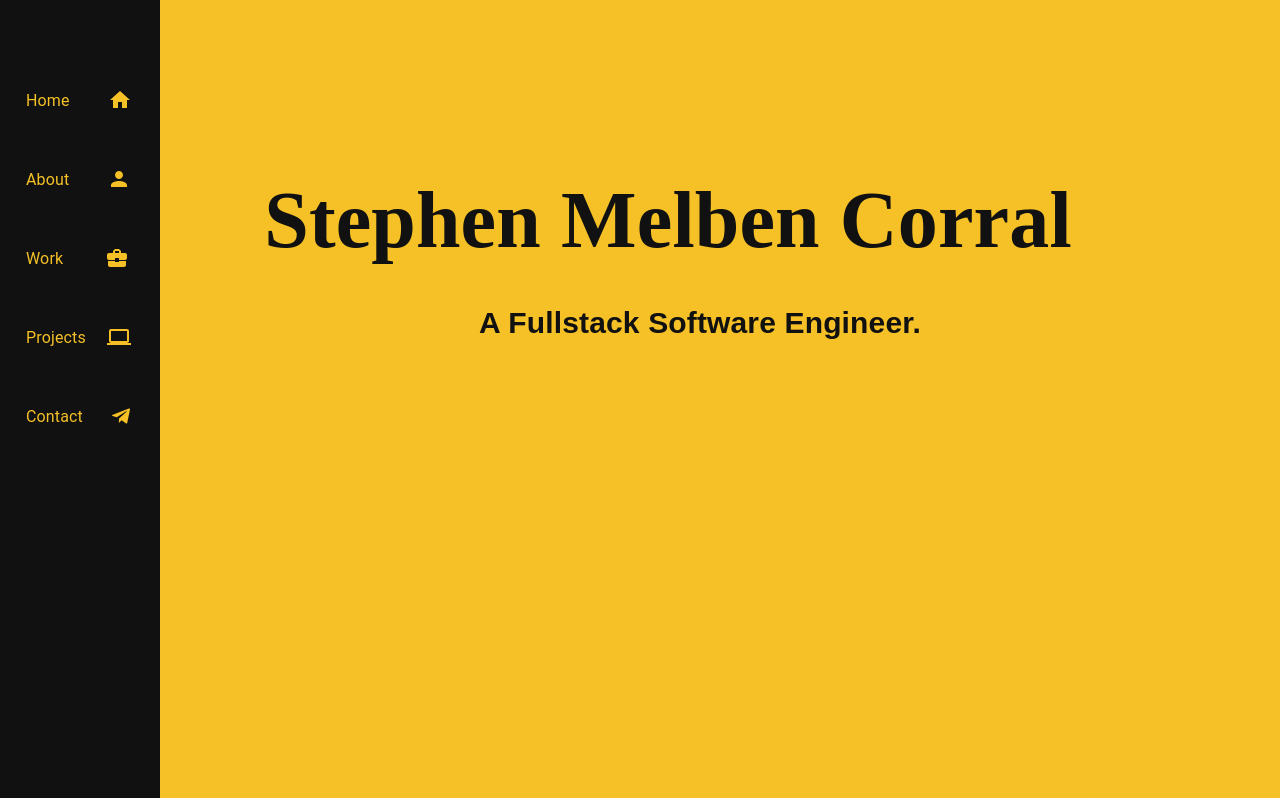
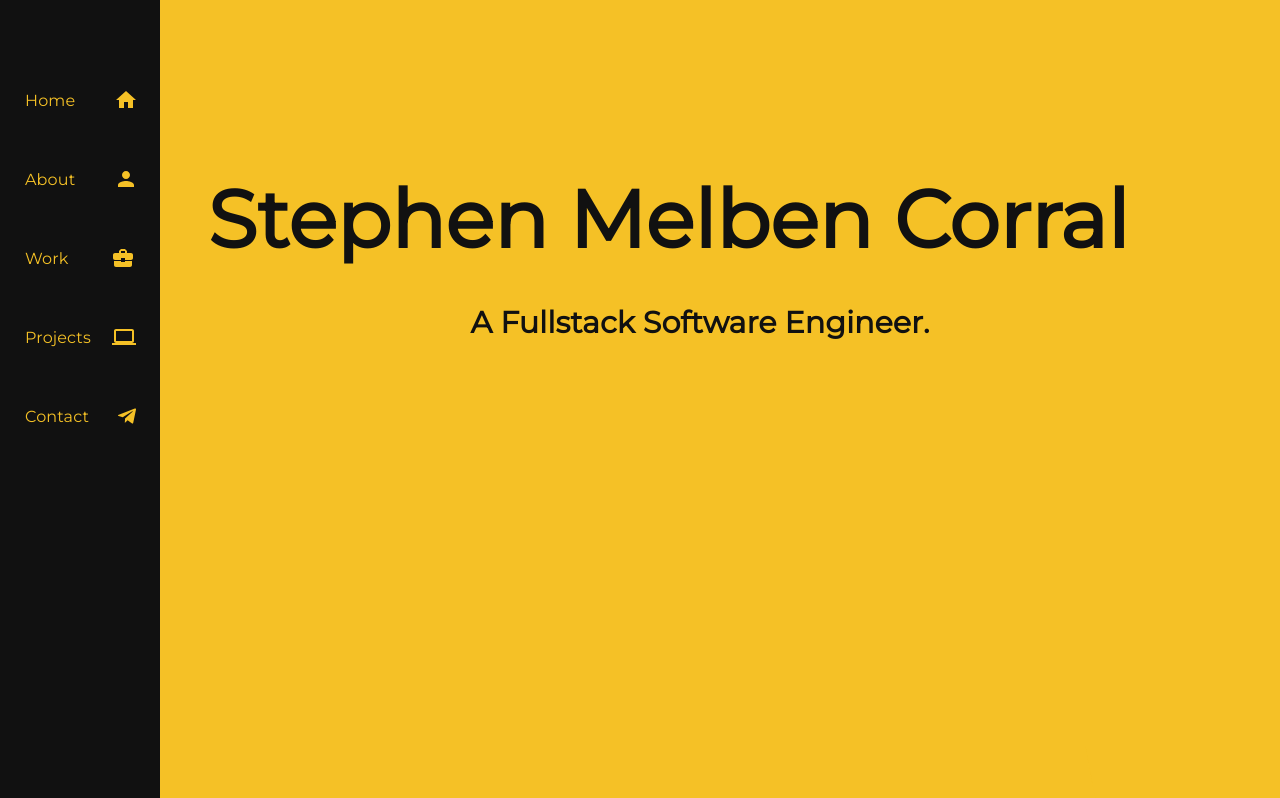
Before and after one commit to ettienekorayyi/portfolio_v2, a React (Create React App) app: page / in a window 1280 px wide. Shown: the top 798 px of the page. Built offline with nearby package versions, Linux system fonts and the light colour scheme.

Commit message:
Replaced Font

```diff
--- a/public/index.html
+++ b/public/index.html
@@ -24,6 +24,10 @@
       work correctly both with client-side routing and a non-root public URL.
       Learn how to configure a non-root public URL by running `npm run build`.
     -->
+    <link rel="preconnect" href="https://fonts.googleapis.com">
+    <link rel="preconnect" href="https://fonts.gstatic.com" crossorigin>
+    <link href="https://fonts.googleapis.com/css2?family=Montserrat:ital,wght@0,100;0,400;1,100&display=swap" rel="stylesheet">
+
     <title>React App</title>
   </head>
   <body>
--- a/src/components/home/Home.css
+++ b/src/components/home/Home.css
@@ -8,7 +8,7 @@
 .hero_header h1 {
   margin: 0;
   font-size: 80px;
-  font-family: serif;
+  /*font-family: 'Montserrat', sans-serif; serif*/
   text-align: center;
 }
 
@@ -21,7 +21,7 @@
 .text {
   margin: 0;
   font-size: 15px;
-  font-family: sans-serif;
+  /* font-family: 'Montserrat', sans-serif; */
   text-align: center;
 }
 
--- a/src/components/navigation/HoverSideNav.css
+++ b/src/components/navigation/HoverSideNav.css
@@ -15,7 +15,7 @@
 /* Dark Mode */
 .sidenav a {
   margin-top: 1rem;
-  padding: 16px 26px 16px 26px;
+  padding: 16px 16px 16px 25px;
   text-decoration: none;
   font-size: 27;
   color: #f5c126; /* #111 #f5c126 */
--- a/src/index.css
+++ b/src/index.css
@@ -1,7 +1,9 @@
+* {
+  font-family: 'Montserrat', sans-serif;
+}
 
 body {
   margin: 0;
-  font-family: "Calibre","Inter","San Francisco","SF Pro Text";
   -webkit-font-smoothing: antialiased;
   -moz-osx-font-smoothing: grayscale;
 }
@@ -9,8 +11,3 @@
 body::-webkit-scrollbar {
   display: none;
 }
-
-code {
-  font-family: source-code-pro, Menlo, Monaco, Consolas, 'Courier New',
-    monospace;
-}
```
